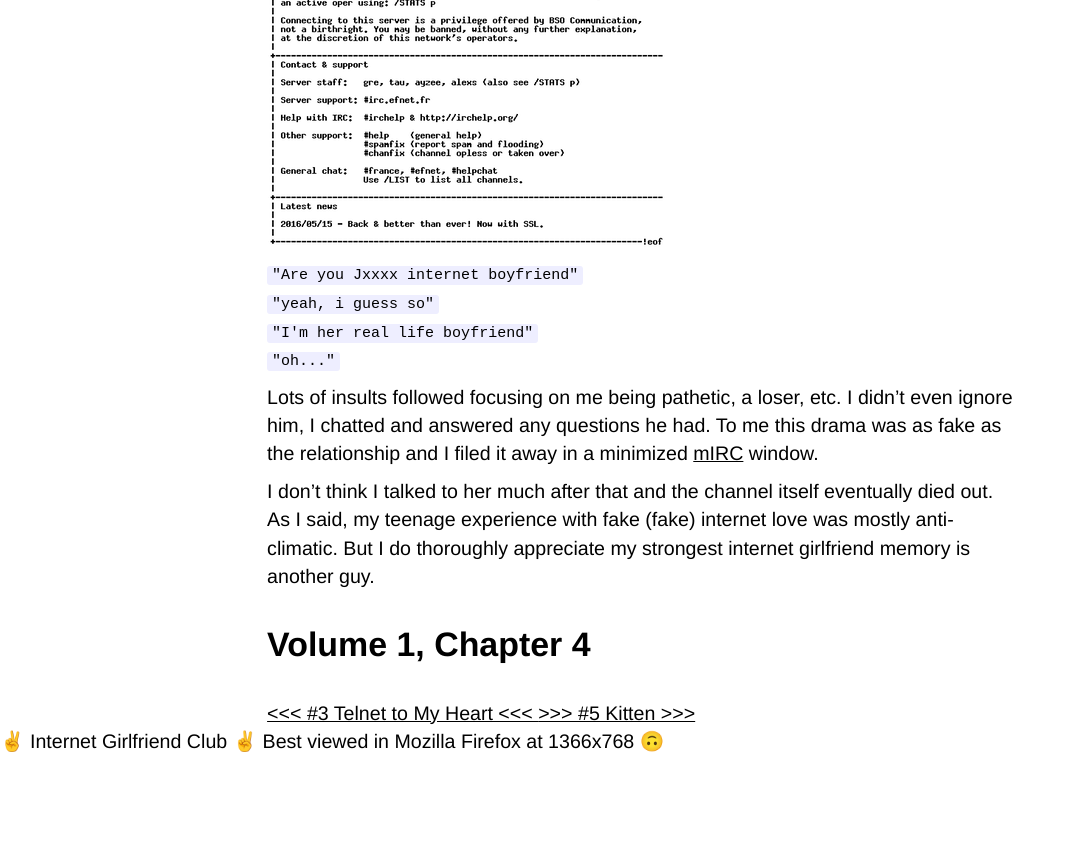
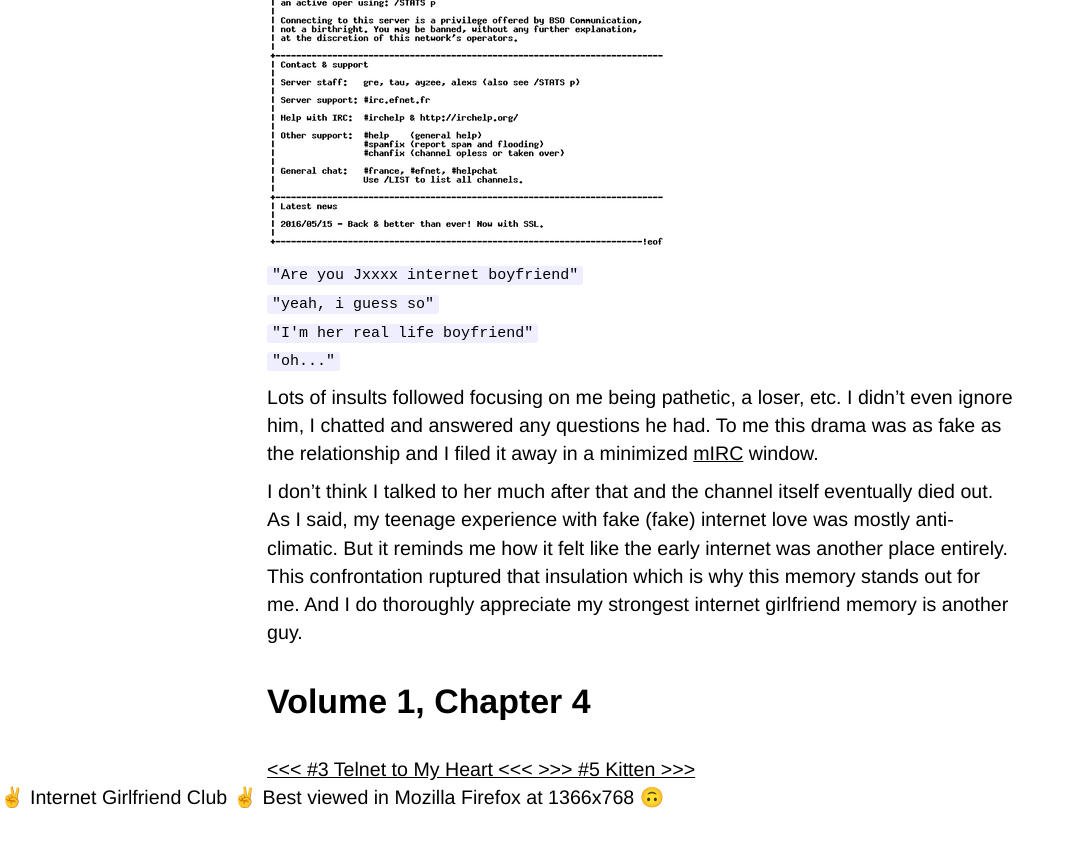
Before and after one commit to ablwr/internetgirlfriend_club, a Jekyll site: the page built from _volume1/4.md, in a window 1280 px wide and 900 px high, scrolled down 3929 px. Shown: the top 847 px of the window, without its empty margins (0-1070 px from the left). Built offline with Jekyll 4.4.1, drawn with Linux system fonts in a browser that asks for light colours.

```diff
--- a/_volume1/4.md
+++ b/_volume1/4.md
@@ -42,4 +42,4 @@ It was a simulacrum of a relationship. So fake I can't even remember her name, m
 
 Lots of insults followed focusing on me being pathetic, a loser, etc. I didn't even ignore him, I chatted and answered any questions he had. To me this drama was as fake as the relationship and I filed it away in a minimized [mIRC](https://en.wikipedia.org/wiki/MIRC) window.
 
-I don't think I talked to her much after that and the channel itself eventually died out. As I said, my teenage experience with fake (fake) internet love was mostly anti-climatic. But I do thoroughly appreciate my strongest internet girlfriend memory is another guy.
+I don’t think I talked to her much after that and the channel itself eventually died out. As I said, my teenage experience with fake (fake) internet love was mostly anti-climatic. But it reminds me how it felt like the early internet was another place entirely. This confrontation ruptured that insulation which is why this memory stands out for me. And I do thoroughly appreciate my strongest internet girlfriend memory is another guy.
```
